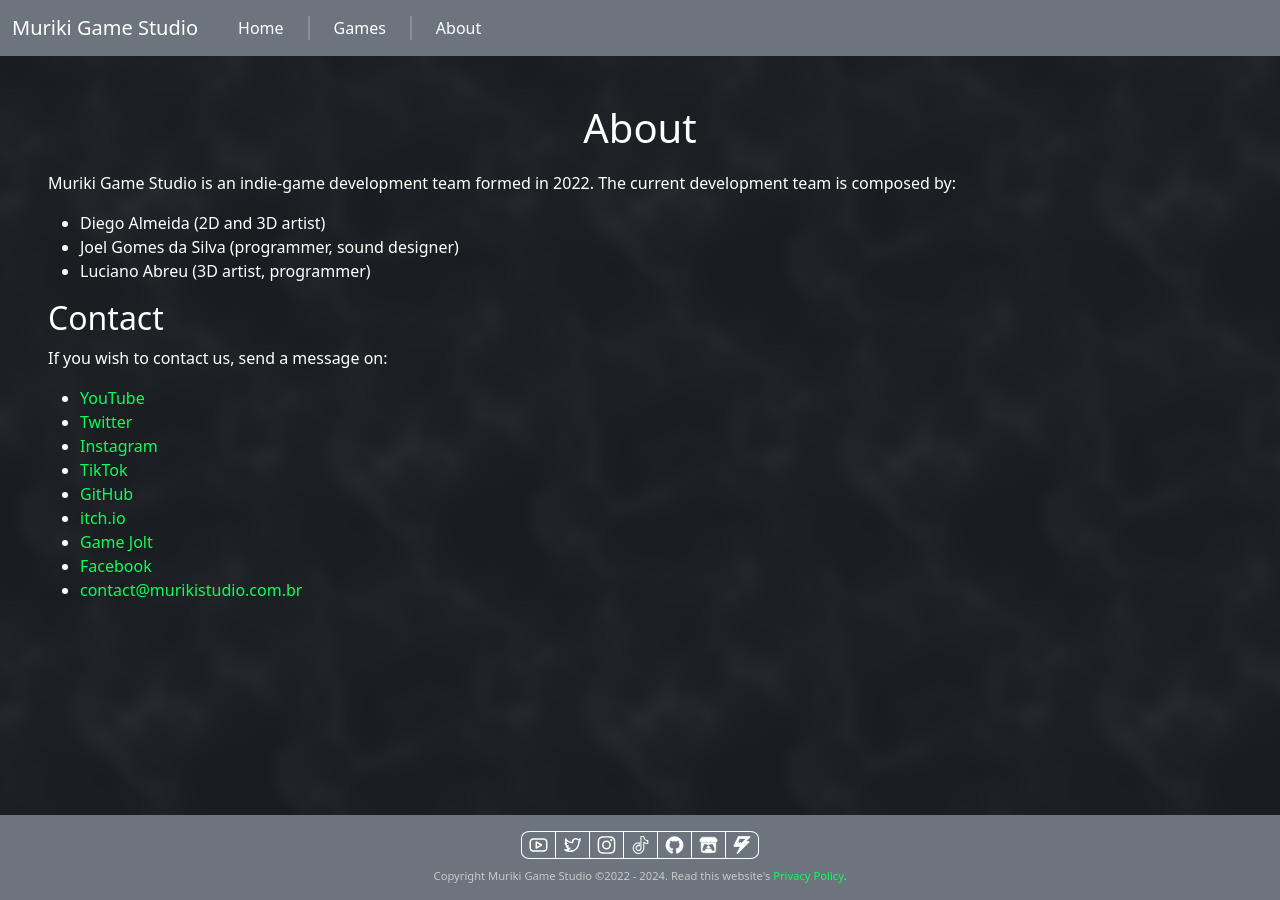
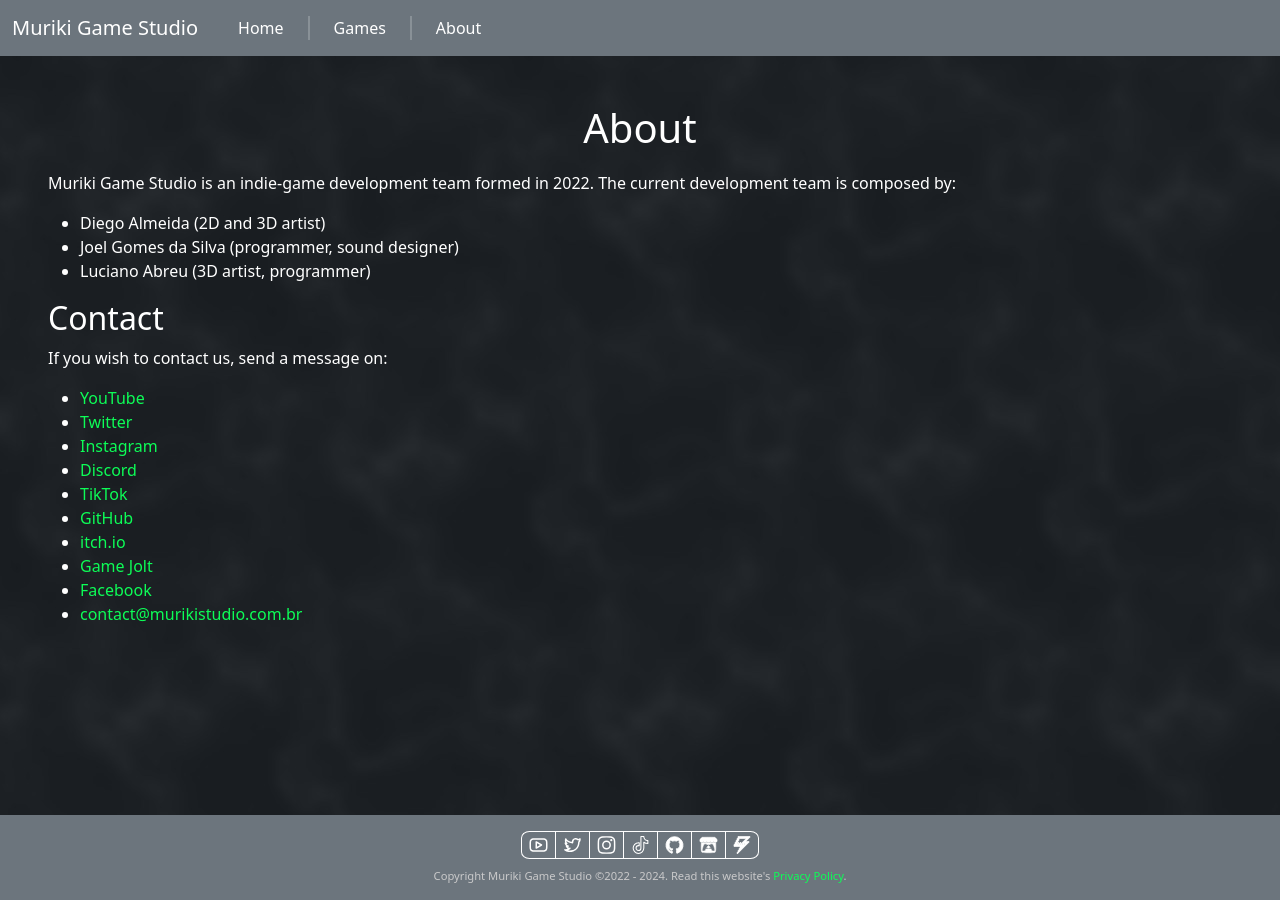
Before and after one commit to murikistudio/murikistudio.com.br, a Jekyll site: the page built from pages/about.md, in a window 1280 px wide. Built offline with Jekyll 4.4.1, drawn with Linux system fonts in a browser that asks for light colours.

Commit message:
Update contact.yml

```diff
--- a/_data/contact.yml
+++ b/_data/contact.yml
@@ -10,6 +10,10 @@
   icon: instagram
   show_on_footer: true
   url: "https://www.instagram.com/murikistudio"
+- name: Discord
+  icon: discord
+  show_on_footer: false
+  url: "https://discord.gg/X5mthm2q8q"
 - name: TikTok
   icon: tiktok
   show_on_footer: true
```
